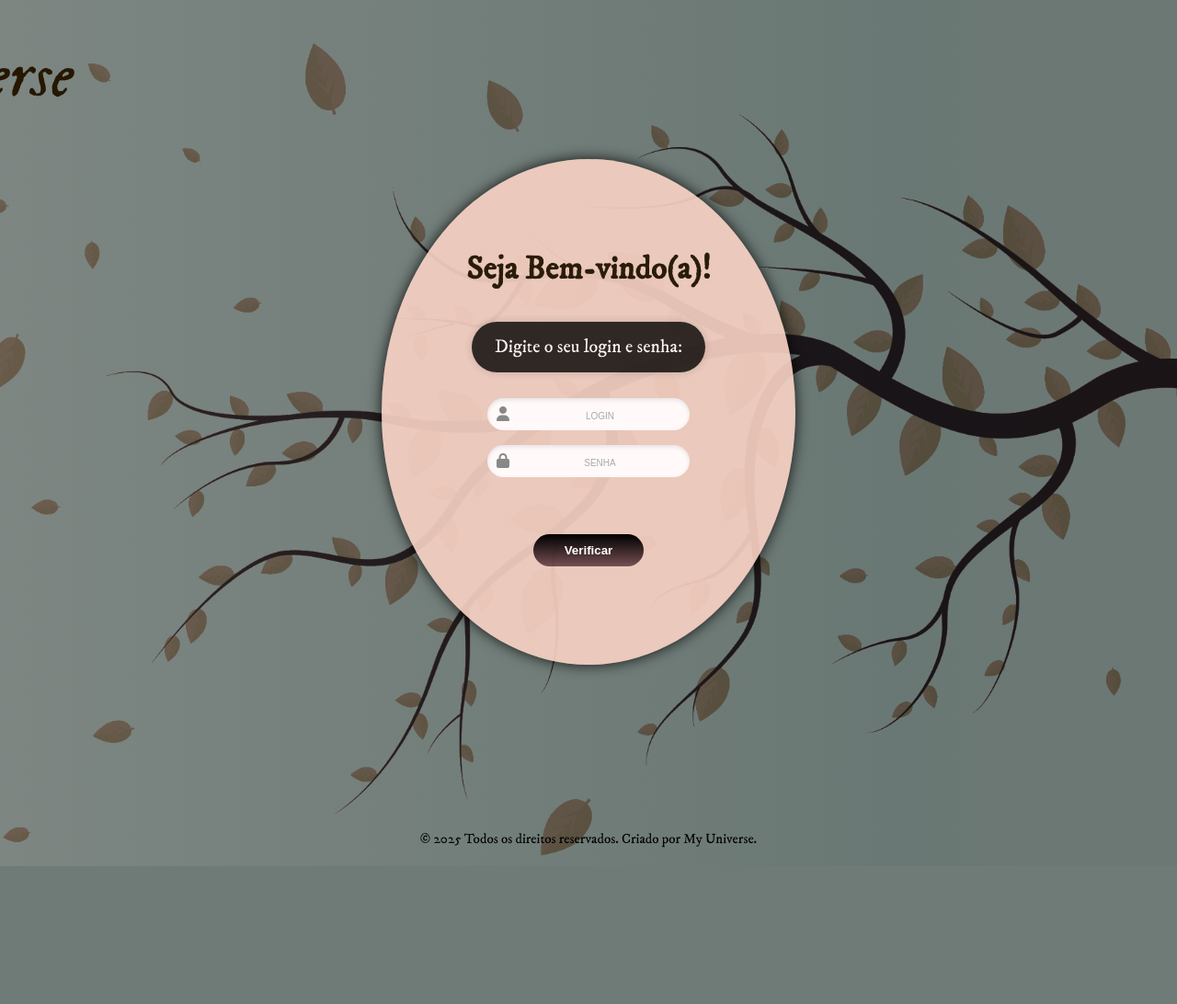
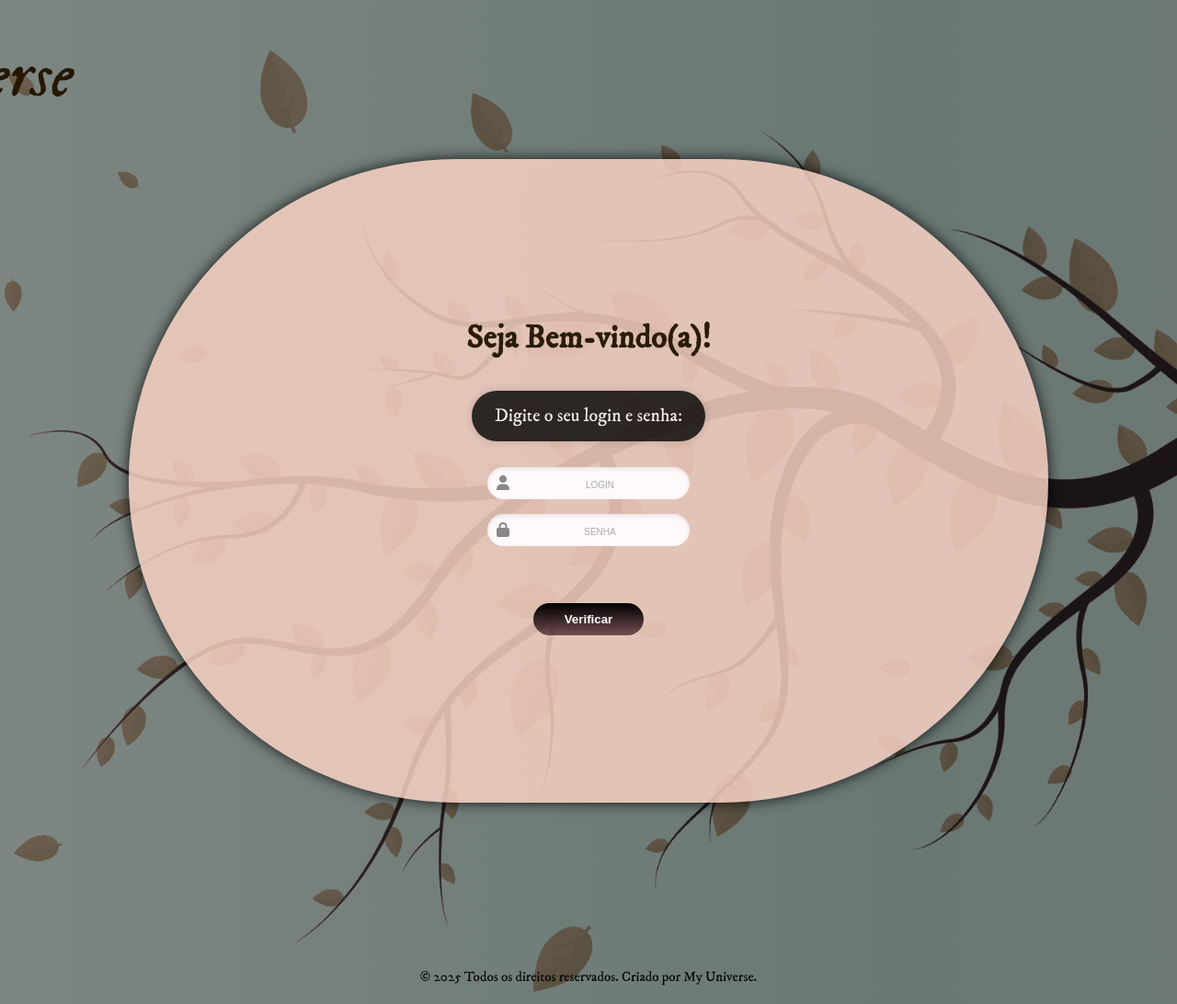
Before and after one commit to LaryssaPSiqueira/Portfolio, a PHP site: page /pagina1.html in a window 1280 px wide. Shown: the whole page at 92% size. Before the commit the page ends 942 px from the top, so only its background shows below. Run offline with PHP 8.4, Linux system fonts and the light colour scheme.

Commit message:
Update style1.css

```diff
--- a/Projetos/MyUniverse/style1.css
+++ b/Projetos/MyUniverse/style1.css
@@ -52,10 +52,10 @@ h1.titulo {
 
 /* Caixa oval principal */
 .caixa-oval {
-  width: 450px;
-  height: 550px;
-  background-color: #f7d1c3ea;
-  border-radius: 50% / 50%;
+  width: 1000px;
+  height: 700px;
+  background-color: #f7d1c3d8;
+  border-radius: 50% / 70%;
   display: flex;
   flex-direction: column;
   justify-content: center;
```
